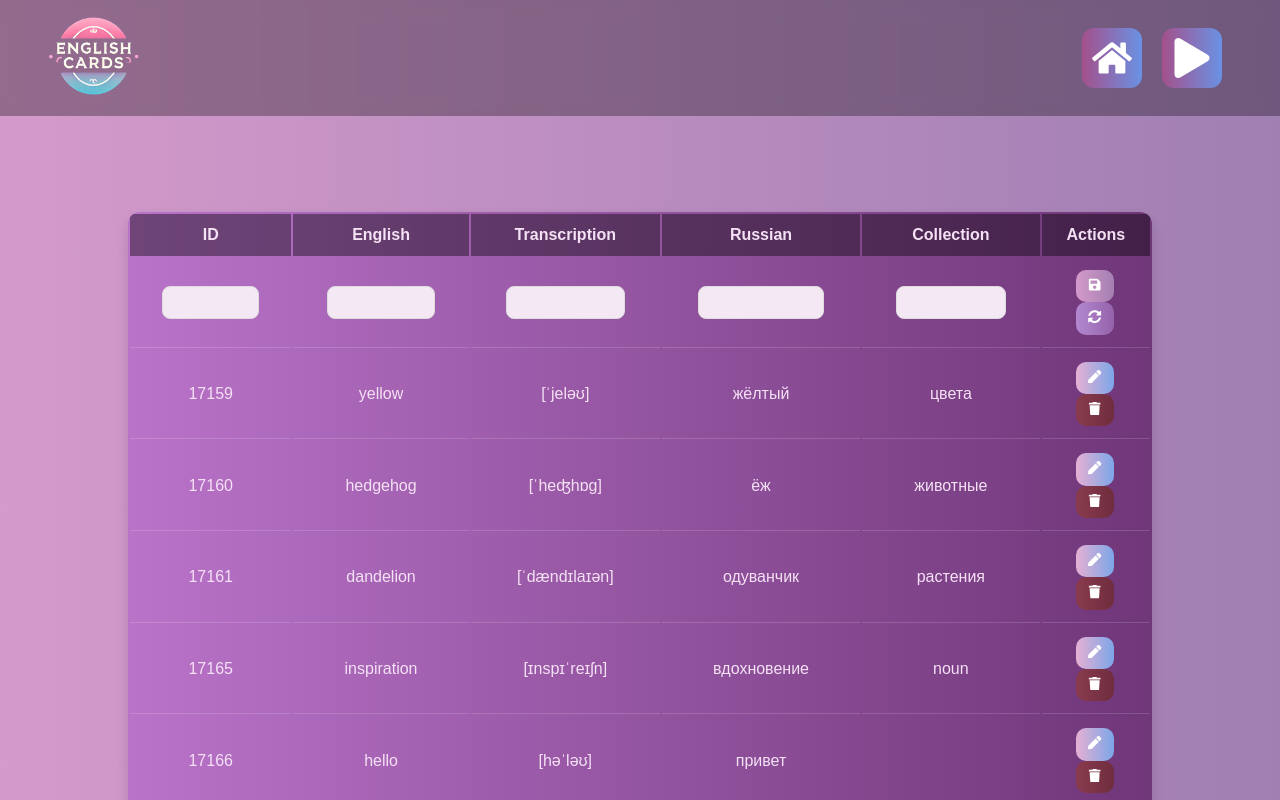
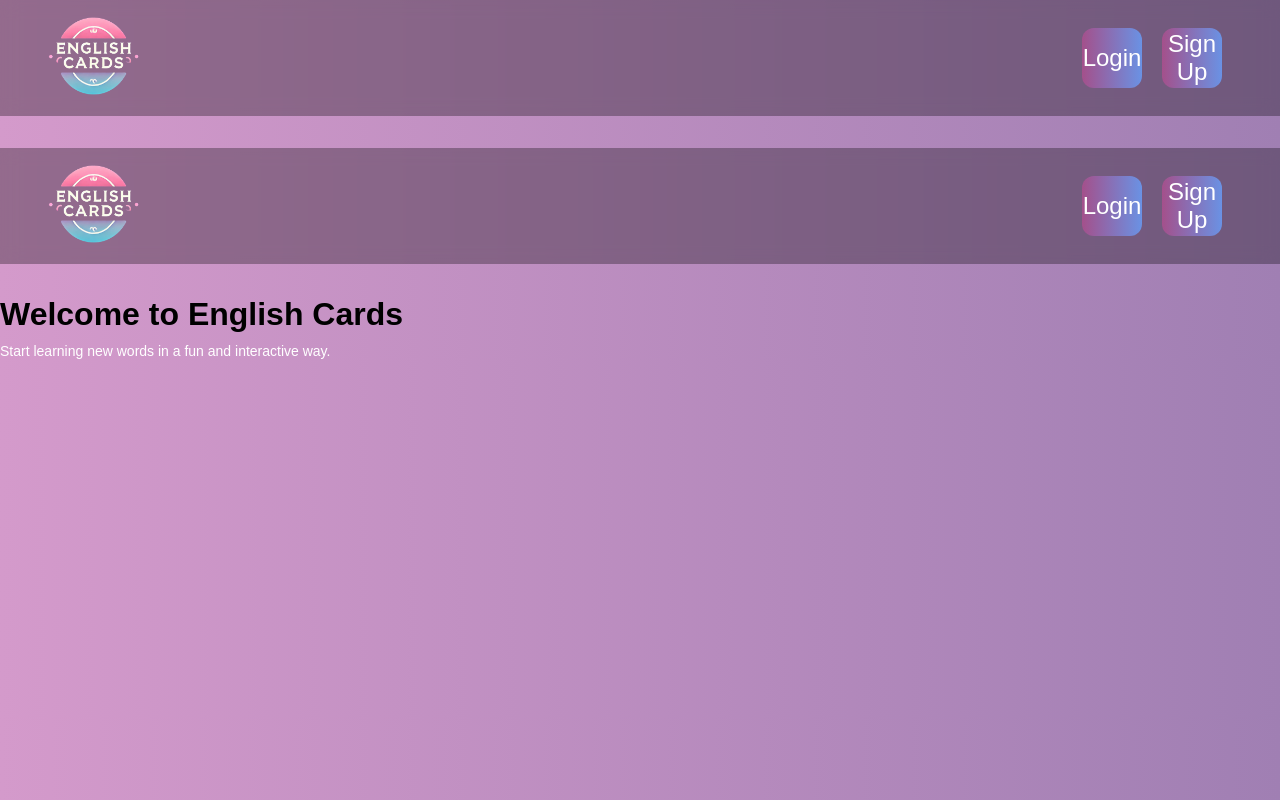
Before and after one commit to oxanamar/English-cards, a React (Create React App) app: page / in a window 1280 px wide. Shown: the top 800 px of the page. Built offline with nearby package versions, Linux system fonts and the light colour scheme.

Commit message:
Added Landin page

```diff
--- a/src/components/App/App.jsx
+++ b/src/components/App/App.jsx
@@ -1,19 +1,48 @@
-import React from "react";
-import { BrowserRouter as Router, Routes, Route } from "react-router-dom";
+import React, { useEffect, useState } from "react";
+import {
+  BrowserRouter as Router,
+  Routes,
+  Route,
+  Navigate,
+} from "react-router-dom";
 import Header from "../Header/Header";
 import Table from "../Table/Table";
 import Footer from "../Footer/Footer";
 import Game from "../Game/Game";
+import LandingPage from "../LandingPage/LandingPage";
 import ErrorPage from "../ErrorPage/ErrorPage";
 import "./App.css";
 
 function App() {
+  const [isFirstVisit, setIsFirstVisit] = useState(null);
+
+  useEffect(() => {
+    // Check if it's the user's first visit
+    const visited = localStorage.getItem("visited");
+    setIsFirstVisit(!visited); // Set to true if "visited" is not in localStorage
+  }, []);
+
+  const markAsVisited = () => {
+    localStorage.setItem("visited", "true");
+    setIsFirstVisit(false);
+  };
+
   return (
     <Router>
       <div className="app-container">
-        <Header />
+        {/* Conditionally render the Header based on whether it's the landing page */}
+        <Header isLandingPage={isFirstVisit} />
+
         <div className="content-container">
           <Routes>
+            {isFirstVisit === null ? null : isFirstVisit ? (
+              // Landing page route
+              <Route
+                path="/"
+                element={<LandingPage markAsVisited={markAsVisited} />}
+              />
+            ) : (
+              <>
                 {/* Home page route */}
                 <Route path="/" element={<Table />} />
 
@@ -22,9 +51,13 @@ function App() {
 
                 {/* Catch-all route for unknown paths */}
                 <Route path="*" element={<ErrorPage />} />
+              </>
+            )}
           </Routes>
         </div>
-        <Footer />
+
+        {/* Show footer only if not on the landing page */}
+        {!isFirstVisit && <Footer />}
       </div>
     </Router>
   );
--- a/src/components/Header/Header.jsx
+++ b/src/components/Header/Header.jsx
@@ -4,7 +4,7 @@ import styles from "./header.module.css";
 import { FaPlay, FaHome } from "react-icons/fa";
 import logo from "../../English Club Logo.png";
 
-function Header() {
+function Header({ isLandingPage }) {
   const navigate = useNavigate();
 
   return (
@@ -13,7 +13,27 @@ function Header() {
         <img src={logo} alt="English Cards Logo" className={styles.logo} />
       </div>
       <div className={styles["btn-container"]}>
-        <button onClick={() => navigate("/")} className={styles["home-button"]}>
+        {isLandingPage ? (
+          <>
+            <button
+              onclick={() => navigate("/login")}
+              className={styles["login-button"]}
+            >
+              Login
+            </button>
+            <button
+              onClick={() => navigate("signup")}
+              className={styles["signup-button"]}
+            >
+              Sign Up
+            </button>
+          </>
+        ) : (
+          <>
+            <button
+              onClick={() => navigate("/")}
+              className={styles["home-button"]}
+            >
               <FaHome style={{ fontSize: "2.5rem" }} />
             </button>
             <button
@@ -22,6 +42,8 @@ function Header() {
             >
               <FaPlay style={{ fontSize: "2.5rem" }} />
             </button>
+          </>
+        )}
       </div>
     </div>
   );
--- a/src/components/Header/header.module.css
+++ b/src/components/Header/header.module.css
@@ -69,3 +69,35 @@
   ); /* Slightly lighter pink-to-blue gradient on hover */
   transform: scale(1.1); /* Smooth scaling effect on hover */
 }
+
+.login-button,
+.signup-button {
+  padding: 10px 20px;
+  font-size: 1.2rem;
+  color: #ffffff;
+  border: none;
+  border-radius: 12px;
+  cursor: pointer;
+  transition: background-color 0.3s, transform 0.3s;
+  margin: 0 10px;
+}
+
+/* Gradient style for Login button */
+.login-button {
+  background: linear-gradient(to right, #6a92e4, #8ab2f0);
+}
+
+.login-button:hover {
+  background: linear-gradient(to right, #547ac0, #7a99d8);
+  transform: scale(1.05);
+}
+
+/* Gradient style for Sign Up button */
+.signup-button {
+  background: linear-gradient(to right, #a4508b, #f0a6ca);
+}
+
+.signup-button:hover {
+  background: linear-gradient(to right, #c77cd9, #d18fb4);
+  transform: scale(1.05);
+}
--- /dev/null
+++ b/src/components/LandingPage/LandingPage.jsx
@@ -0,0 +1,18 @@
+// src/components/LandingPage/LandingPage.js
+import React from "react";
+import Header from "../Header/Header";
+import "./landingpage.module.css";
+
+function LandingPage() {
+  return (
+    <div className="landing-page">
+      <Header isLandingPage={true} />
+      <div className="content">
+        <h1>Welcome to English Cards</h1>
+        <p>Start learning new words in a fun and interactive way.</p>
+      </div>
+    </div>
+  );
+}
+
+export default LandingPage;
```
Also changed, not shown: src/components/LandingPage/landingpage.module.css (added). Lines whose indentation alone changed are shown as unchanged.
